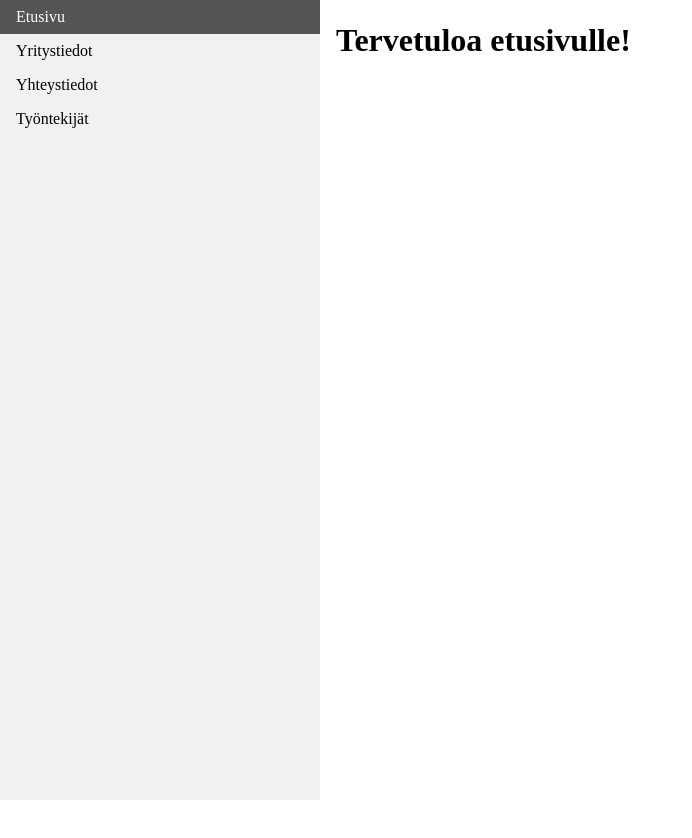
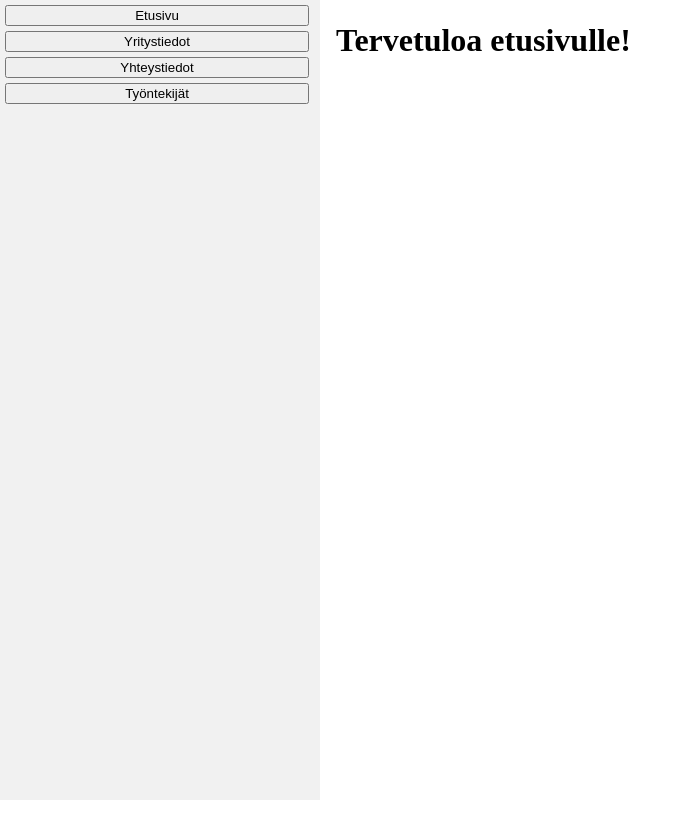
Before and after one commit to AriNiva/Palautustehtava, a website: page public/index.html in a window 1280 px wide. Shown: the whole page, without its empty margins (0-692 px from the left). Drawn offline with Linux system fonts and the light colour scheme.

Commit message:
Linkit muutettu takaisin buttoneiksi. Ulkoasu nyt ehkä ok

```diff
--- a/public/index.html
+++ b/public/index.html
@@ -9,10 +9,10 @@
     <body onload="naytaEtusivu()">
 
         <ul>
-            <li><a href="#" onclick="naytaEtusivu(); return false;">Etusivu</a></li>
-            <li><a href="#" onclick="naytaYritystiedot(); return false;">Yritystiedot</a></li>
-            <li><a href="#" onclick="naytaYhteystiedot(); return false;">Yhteystiedot</a></li>
-            <li><a href="#" onclick="fetchData(); return false;">Työntekijät</a></li>
+            <li><button onclick="naytaEtusivu()">Etusivu</button></li>
+            <li><button onclick="naytaYritystiedot()">Yritystiedot</button></li>
+            <li><button onclick="naytaYhteystiedot()">Yhteystiedot</button></li>
+            <li><button onclick="fetchData()">Työntekijät</a></li>
         </ul>
 
         <div id="main_alue"></div>
--- a/public/tyylit.css
+++ b/public/tyylit.css
@@ -27,16 +27,10 @@ ul {
     height: 100%;
 }
 
-li a {
+li button {
     display: block;
-    color: #000;
-    padding: 8px 16px;
-    text-decoration: none;
-}
-
-li a:hover {
-    background-color: #555;
-    color: white;
+    width: 95%;
+    margin: 5px;
 }
 
 #main_alue {
```
